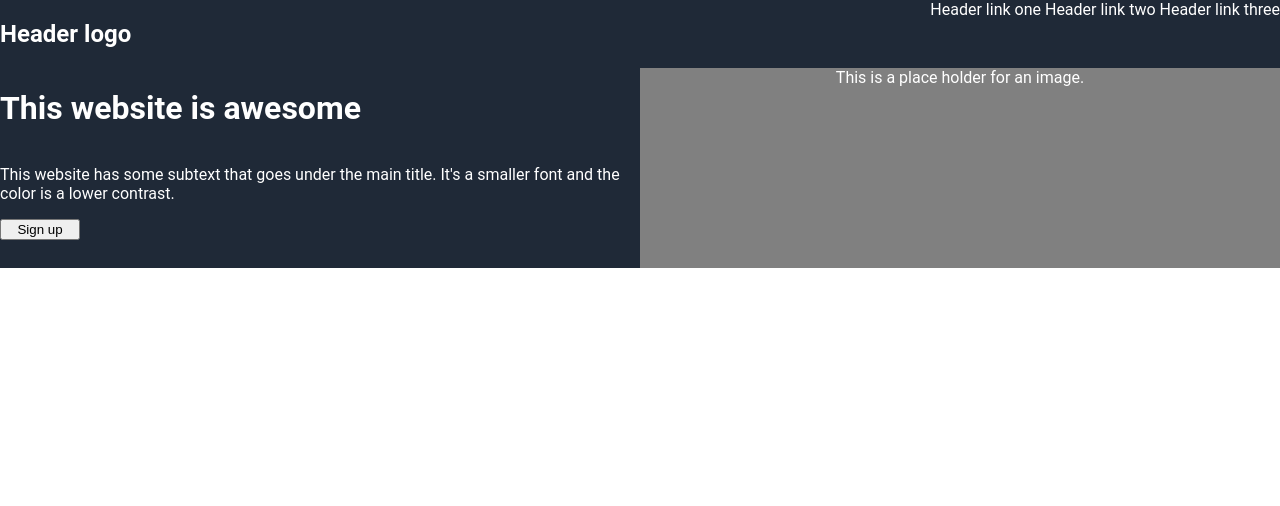
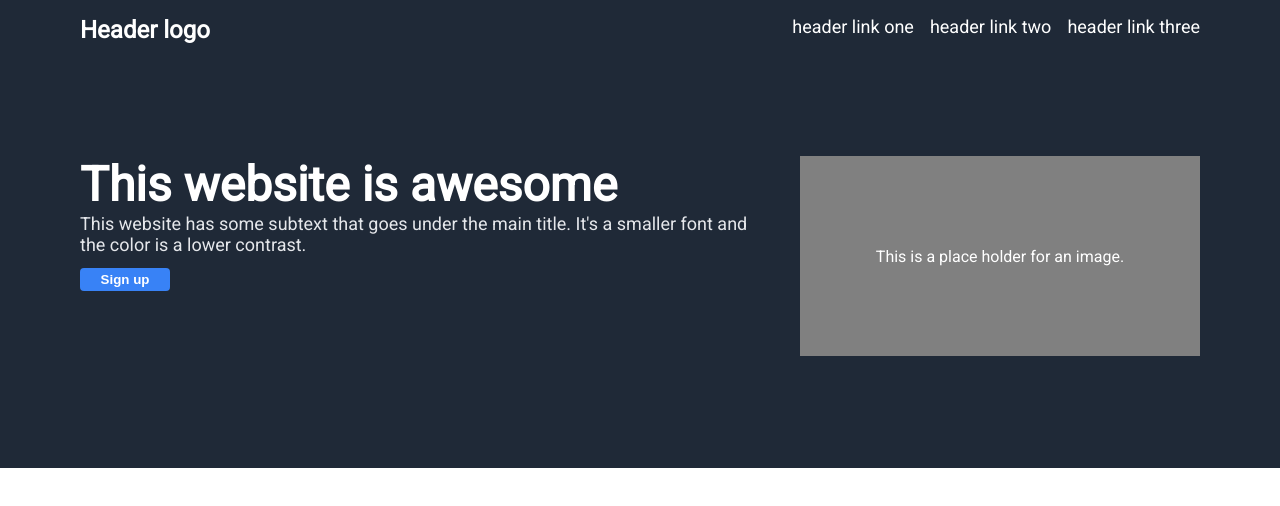
Before and after one commit to myke81/project-landing-page, a plain HTML site: page index.html in a window 1280 px wide. Drawn offline with Linux system fonts and the light colour scheme.

Commit message:
Hero section complete

```diff
--- a/index.html
+++ b/index.html
@@ -5,24 +5,26 @@
     <meta http-equiv="X-UA-Compatible" content="IE=edge">
     <meta name="viewport" content="width=device-width, initial-scale=1.0">
     <title>Project Landing Page</title>
+    <link rel="stylesheet" href="https://fonts.googleapis.com/css?family=Roboto">
+
     <link rel="stylesheet" href="styles.css">
 </head>
 <body>
 
     <div class="hero-content">
         <div class="header">
-        <h2 class="header-logo">Header logo</h2>
+        <div class="header-logo">Header logo</div>
     <div class="header-links">
-        <a href="">Header link one</a>
-        <a href="">Header link two</a>
-        <a href="">Header link three</a>
+        <a href="">header link one</a>
+        <a href="">header link two</a>
+        <a href="">header link three</a>
     </div>
     </div>
   <div class="split-col">
         <div class="hero-text">
-        <h1>This website is awesome</h1>
-        <p>This website has some subtext that goes under the main title. It's a smaller font and the color is a lower contrast.</p>
-        <button>Sign up</button>
+        <span class="main-text">This website is awesome</span>
+        <span class="secondary-text">This website has some subtext that goes under the main title. It's a smaller font and the color is a lower contrast.</span>
+        <button class="hero-button">Sign up</button>
         </div>
 
         <div class="placeholder">This is a place holder for an image.</div>
--- a/styles.css
+++ b/styles.css
@@ -6,7 +6,7 @@ body {
     display: flex;
     flex-direction: column;
     margin: 0%;
-    font-family: Roboto, sans-serif;
+    font-family: "Roboto", sans-serif;
 }
 
 a {
@@ -15,11 +15,21 @@ a {
 
 }
 
-button {
-    width: 80px;
+.hero-button {
+    width: 90px;
+    margin-top: 1em;
+    padding: 4px;
+    border: none;
+    background-color: #3882f6;
+    color: white;
+    font-weight: 700;
+    border-radius: 4px;
 }
 
-.hero-content, .header-links {
+.hero-content {
+    padding: 1em 5em;
+}
+.hero-content, .header-links, .footer{
     color: white;
     background-color: #1f2937;
 }
@@ -28,29 +38,44 @@ button {
     display: flex;
     justify-content: space-between;
     flex-shrink: 0;
+    margin-bottom: 16px;
 }
 
-.header-links {
-    /* display: flex; */
-    /* overflow: hidden; */
-    /* justify-content: space-between; */
-    /* gap: 10px; */
+.header-logo {
+    color: white;
+    font-weight: 900;
+    font-size: 24px
 
 }
 
+.main-text {
+    font-size: 48px;
+    font-weight: 900;
+}
+
+
+.header-links, .secondary-text {
+    display: flex;
+    gap: 16px;
+    font-size: 18px;
+    color: #e5e7eb;
+}
+
+
+
 .split-col {
     display: flex;
-
+    padding: 6em 0em;
 }
 
 .placeholder {
    display: flex;
    flex-direction: column;
-   flex: 1;
-    width: 400px;
+   width: 400px;
     height: 200px;
     background-color: grey;
     text-align: center;
+    justify-content: center;
 
 }
 
@@ -58,4 +83,5 @@ button {
     display: flex;
     flex-direction: column;
     flex: 1;
+    padding-right: 3em;
 }
```
